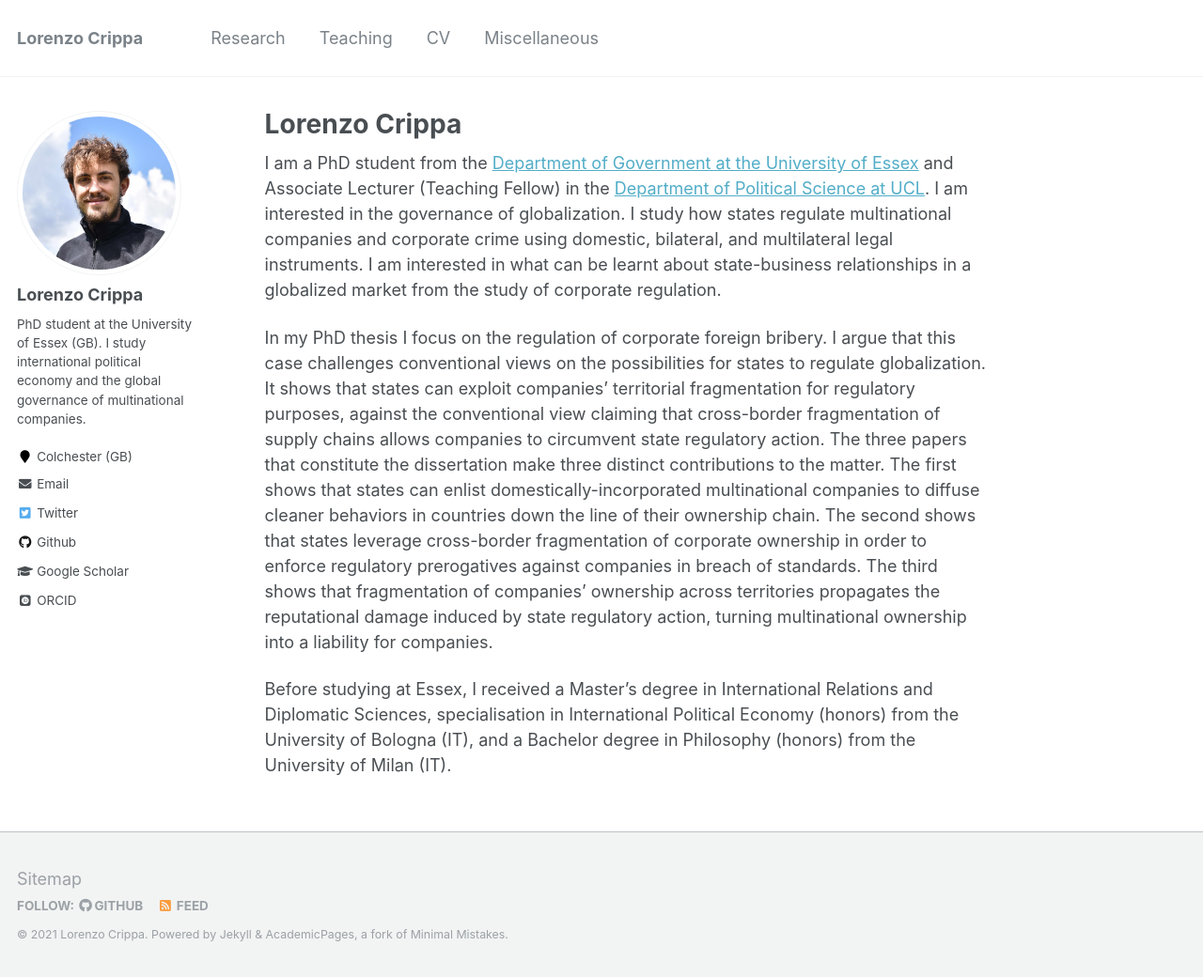
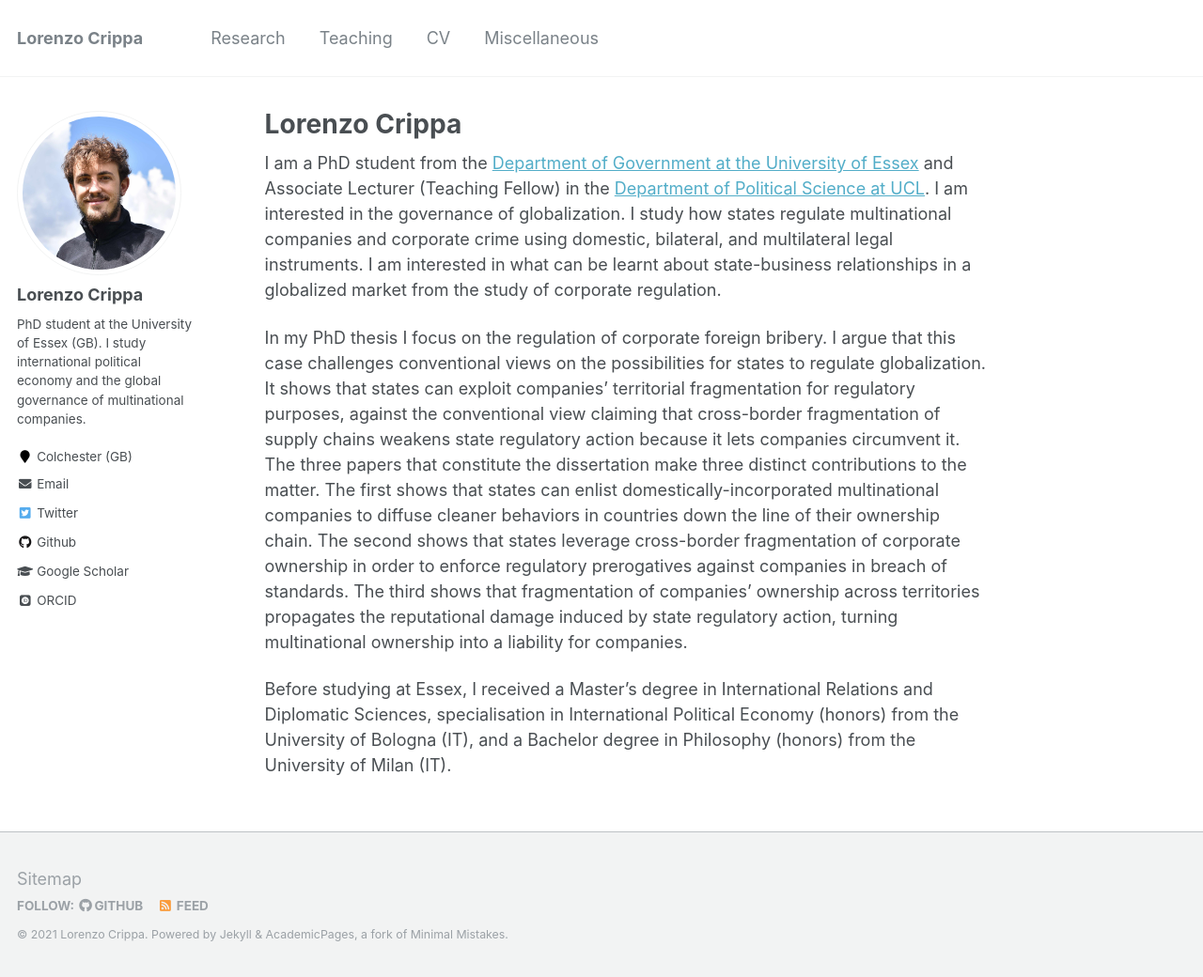
Before and after one commit to lorenzo-crippa/lorenzo-crippa.github.io, a Jekyll site: the page built from _pages/about.md, in a window 1280 px wide and 1040 px high. Shown: the whole window at 94% size. Built offline with Jekyll 4.4.1, drawn with Linux system fonts in a browser that asks for light colours; some web fonts are replaced.

Commit message:
Update about.md

```diff
--- a/_pages/about.md
+++ b/_pages/about.md
@@ -10,6 +10,6 @@ redirect_from:
 
 I am a PhD student from the [Department of Government at the University of Essex](https://www.essex.ac.uk/people/cripp64301/lorenzo-crippa) and Associate Lecturer (Teaching Fellow) in the [Department of Political Science at UCL](https://www.ucl.ac.uk/political-science/people/academic-teaching-and-research-staff/lorenzo-crippa). I am interested in the governance of globalization. I study how states regulate multinational companies and corporate crime using domestic, bilateral, and multilateral legal instruments. I am interested in what can be learnt about state-business relationships in a globalized market from the study of corporate regulation.
 
-In my PhD thesis I focus on the regulation of corporate foreign bribery. I argue that this case challenges conventional views on the possibilities for states to regulate globalization. It shows that states can exploit companies' territorial fragmentation for regulatory purposes, against the conventional view claiming that cross-border fragmentation of supply chains allows companies to circumvent state regulatory action. The three papers that constitute the dissertation make three distinct contributions to the matter. The first shows that states can enlist domestically-incorporated multinational companies to diffuse cleaner behaviors in countries down the line of their ownership chain. The second shows that states leverage cross-border fragmentation of corporate ownership in order to enforce regulatory prerogatives against companies in breach of standards. The third shows that fragmentation of companies' ownership across territories propagates the reputational damage induced by state regulatory action, turning multinational ownership into a liability for companies.
+In my PhD thesis I focus on the regulation of corporate foreign bribery. I argue that this case challenges conventional views on the possibilities for states to regulate globalization. It shows that states can exploit companies' territorial fragmentation for regulatory purposes, against the conventional view claiming that cross-border fragmentation of supply chains weakens state regulatory action because it lets companies circumvent it. The three papers that constitute the dissertation make three distinct contributions to the matter. The first shows that states can enlist domestically-incorporated multinational companies to diffuse cleaner behaviors in countries down the line of their ownership chain. The second shows that states leverage cross-border fragmentation of corporate ownership in order to enforce regulatory prerogatives against companies in breach of standards. The third shows that fragmentation of companies' ownership across territories propagates the reputational damage induced by state regulatory action, turning multinational ownership into a liability for companies.
 
 Before studying at Essex, I received a Master's degree in International Relations and Diplomatic Sciences, specialisation in International Political Economy (honors) from the University of Bologna (IT), and a Bachelor degree in Philosophy (honors) from the University of Milan (IT).
```
